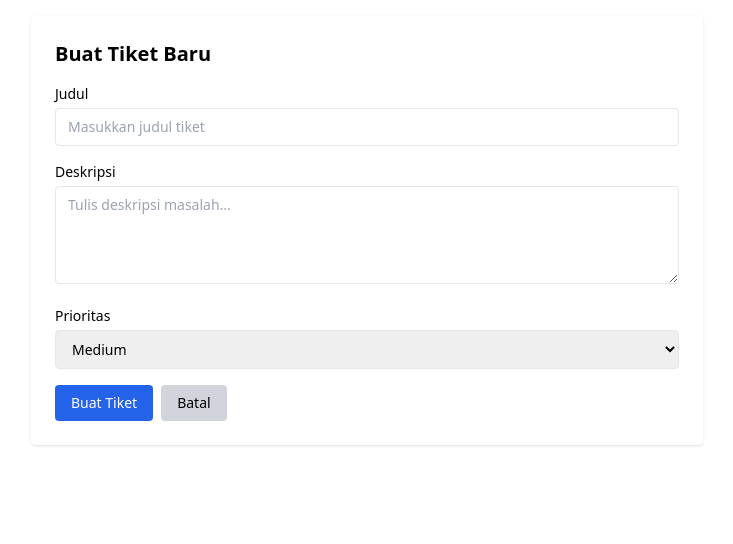
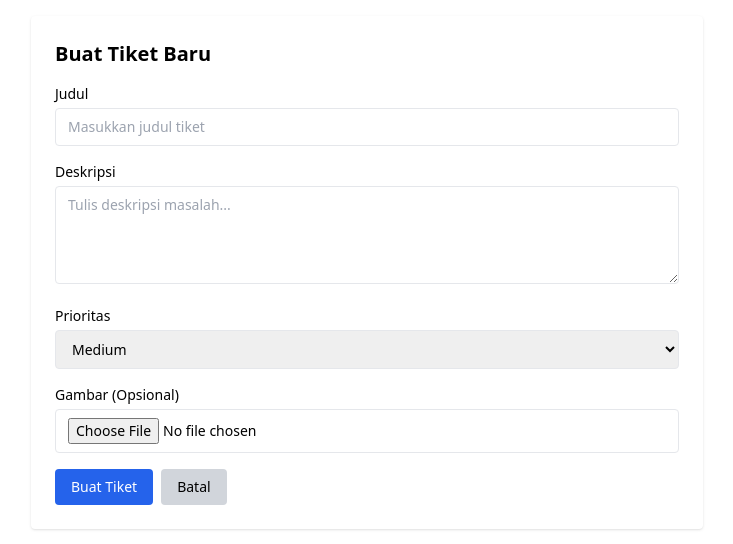
Before and after one commit to BramaAntoro/fe-pengaduan-masyarakat, a React (Vite) app: page /create-ticket in a window 1280 px wide. Shown: the top 544 px of the page, without its empty margins (273-1006 px from the left). Built offline with nearby package versions, Linux system fonts and the light colour scheme.

Commit message:
refactor: to obtain the report according to what was reported by the user and to add images

```diff
--- a/package.json
+++ b/package.json
@@ -1,5 +1,5 @@
 {
-  "name": "fe-tick-track",
+  "name": "fe-pengaduan-masyarakat",
   "private": true,
   "version": "0.0.0",
   "type": "module",
--- a/src/components/ticket/CreateTicket.jsx
+++ b/src/components/ticket/CreateTicket.jsx
@@ -12,6 +12,7 @@ export const CreateTicket = () => {
     const [title, setTitle] = useState("");
     const [description, setDescription] = useState("");
     const [priority, setPriority] = useState("medium");
+    const [image, setImage] = useState(null);
     const [isSubmitting, setIsSubmitting] = useState(false);
 
     const handleSubmit = (e) => {
@@ -29,7 +30,7 @@ export const CreateTicket = () => {
             setDescription("");
             setPriority("medium");
 
-            alert("Tiket berhasil dibuat!");
+            // alert("Tiket berhasil dibuat!");
             navigate("/ticket");
         }).catch(() => {
             setIsSubmitting(false);
@@ -74,6 +75,15 @@ export const CreateTicket = () => {
                         <option value="low">Low</option>
                     </select>
                 </div>
+                <div>
+                    <label className="block text-sm font-medium mb-1">Gambar (Opsional)</label>
+                    <input
+                        type="file"
+                        accept="image/*"
+                        onChange={(e) => setImage(e.target.files[0])}
+                        className="w-full border px-3 py-2 rounded focus:outline-none focus:ring text-sm"
+                    />
+                </div>
                 <div className="flex gap-2">
                     <button
                         type="submit"
--- a/src/components/ticket/TicketComponent.jsx
+++ b/src/components/ticket/TicketComponent.jsx
@@ -69,6 +69,7 @@ export const TicketContent = ({
                                 <th className="p-3">STATUS</th>
                                 <th className="p-3">PRIORITAS</th>
                                 <th className="p-3">TANGGAL</th>
+                                <th className="p-3">GAMBAR</th>
                                 <th className="p-3">AKSI</th>
                             </tr>
                         </thead>
@@ -100,6 +101,17 @@ export const TicketContent = ({
                                         </span>
                                     </td>
                                     <td className="p-3 text-sm">{ticket.created_at}</td>
+                                    <td className="p-3">
+                                        {ticket.image ? (
+                                            <img
+                                                src={ticket.image}
+                                                alt="Ticket"
+                                                className="w-12 h-12 object-cover rounded"
+                                            />
+                                        ) : (
+                                            <span className="text-gray-400 italic">Tidak ada</span>
+                                        )}
+                                    </td>
                                     <td className="p-3">
                                         <Link to={`/ticket/${ticket.code}`}>
                                             <button className="flex items-center gap-2 bg-blue-600 hover:bg-blue-700 text-white px-4 py-1.5 rounded text-sm">
--- a/src/pages/Ticket.jsx
+++ b/src/pages/Ticket.jsx
@@ -34,7 +34,7 @@ export const Ticket = () => {
         <div className="flex h-screen bg-gray-100">
             <Sidebar isOpen={sidebarOpen} onClose={() => setSidebarOpen(false)} />
             <div className="flex flex-col flex-1">
-                <Header onToggleSidebar={() => setSidebarOpen(!sidebarOpen)} name="dashboard" />
+                <Header onToggleSidebar={() => setSidebarOpen(!sidebarOpen)} name="ticket" />
                 <TicketContent
                     tickets={tickets}
                     loading={loading}
--- a/src/pages/auth/Register.jsx
+++ b/src/pages/auth/Register.jsx
@@ -82,7 +82,7 @@ export const Register = () => {
                     </button>
 
                     <div className="text-center text-sm text-gray-600 mt-2">
-                        have an account? <Link to="/register" className="text-blue-600 hover:underline">Register</Link>
+                        have an account? <Link to="/register" className="text-blue-600 hover:underline">Login</Link>
                     </div>
 
                     {Object.values(registerState.error || {}).map((errArray, idx) => (
--- a/src/redux/action/ticket/ticketAction.jsx
+++ b/src/redux/action/ticket/ticketAction.jsx
@@ -114,13 +114,14 @@ export const replyTicket = (token, code, content, status = null) => (dispatch) =
         });
 };
 
-export const createTicket = (token, title, description, priority) => (dispatch) => {
+export const createTicket = (token, title, description, priority, image) => (dispatch) => {
     dispatch({ type: "TICKET_INIT" });
 
     const payload = {
         title,
         description,
-        priority
+        priority,
+        image
     };
 
     return ApiService()
--- a/src/redux/reducer/auth/logoutReducer.jsx
+++ b/src/redux/reducer/auth/logoutReducer.jsx
@@ -1,5 +1,5 @@
 const init = {
-    loading: true,
+    loading: false,
     token: localStorage.getItem("token"),
     user: null,
     message: "",
--- a/src/redux/reducer/auth/registerReducer.jsx
+++ b/src/redux/reducer/auth/registerReducer.jsx
@@ -1,5 +1,5 @@
 const init = {
-    loading: true,
+    loading: false,
     token: null,
     user: null,
     message: "",
```
